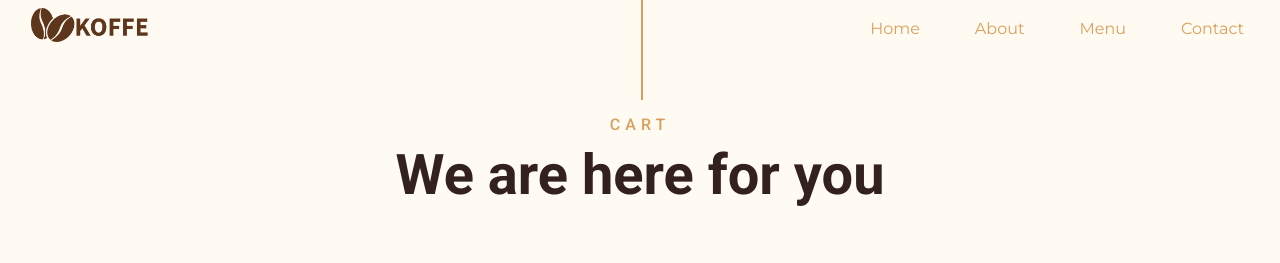
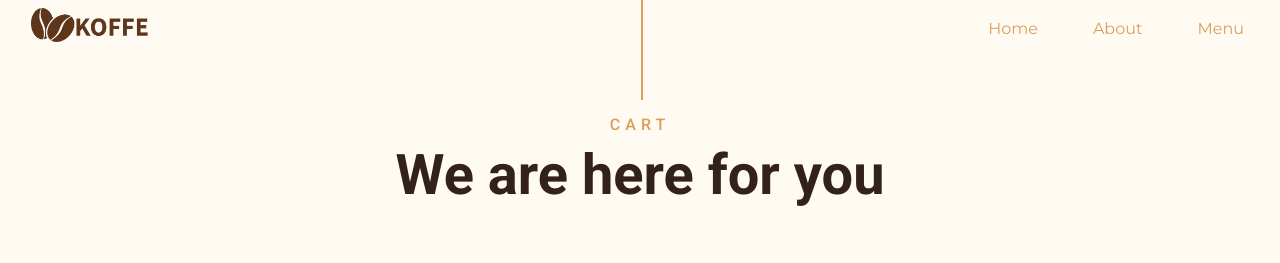
Before and after one commit to rustamPy/e-commerce-flask, a Flask app: page /cart in a window 1280 px wide. Shown: the top 263 px of the page. Run offline with Flask 3, Linux system fonts and the light colour scheme; data that the repository does not hold is empty; some libraries are stand-ins or nearby versions.

Commit message:
- Removed Contact

```diff
--- a/templates/base.html
+++ b/templates/base.html
@@ -27,7 +27,6 @@
                 <a href="/" class="nav-link">Home</a>
                 <a href="/about" class="nav-link">About</a>
                 <a href="/menu" class="nav-link">Menu</a>
-                <a href="/contact" class="nav-link">Contact</a>
             </div>
         </div>
     </nav>
```
Also changed, not shown: coffee.db.
